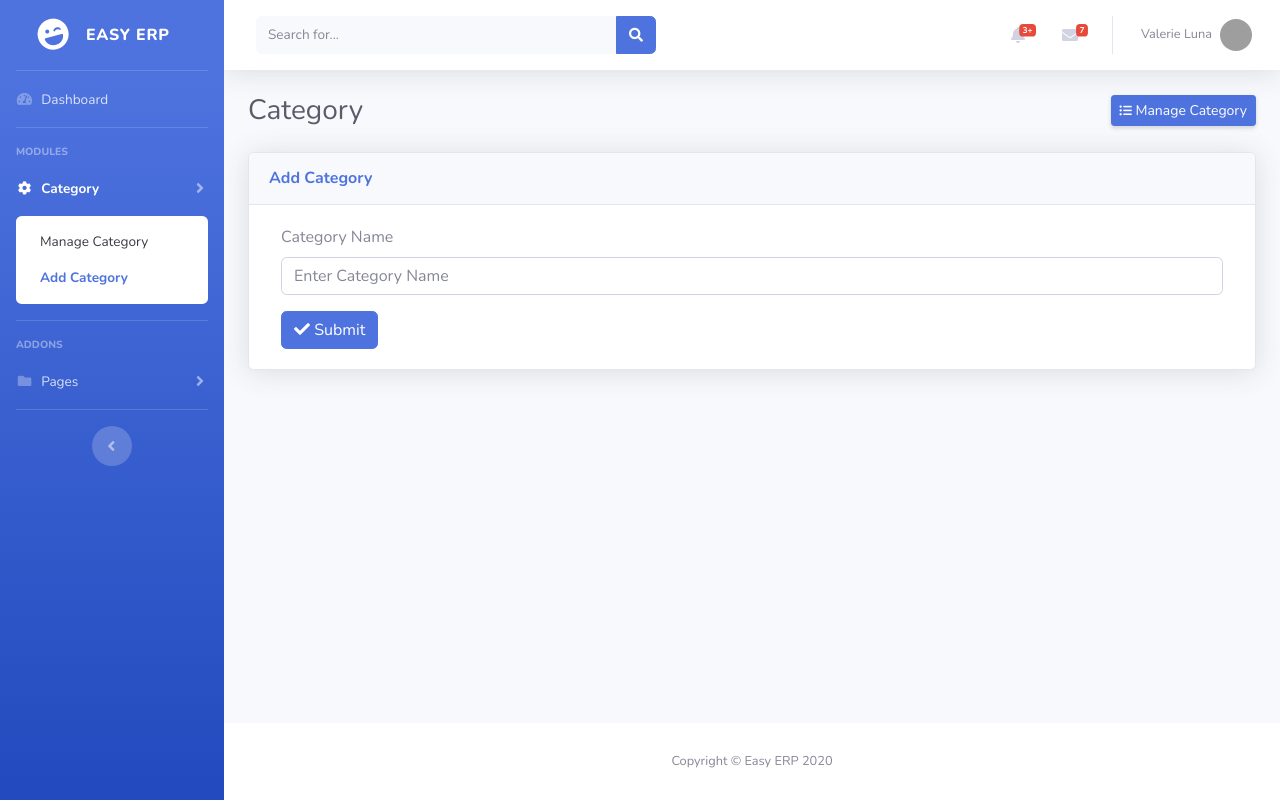
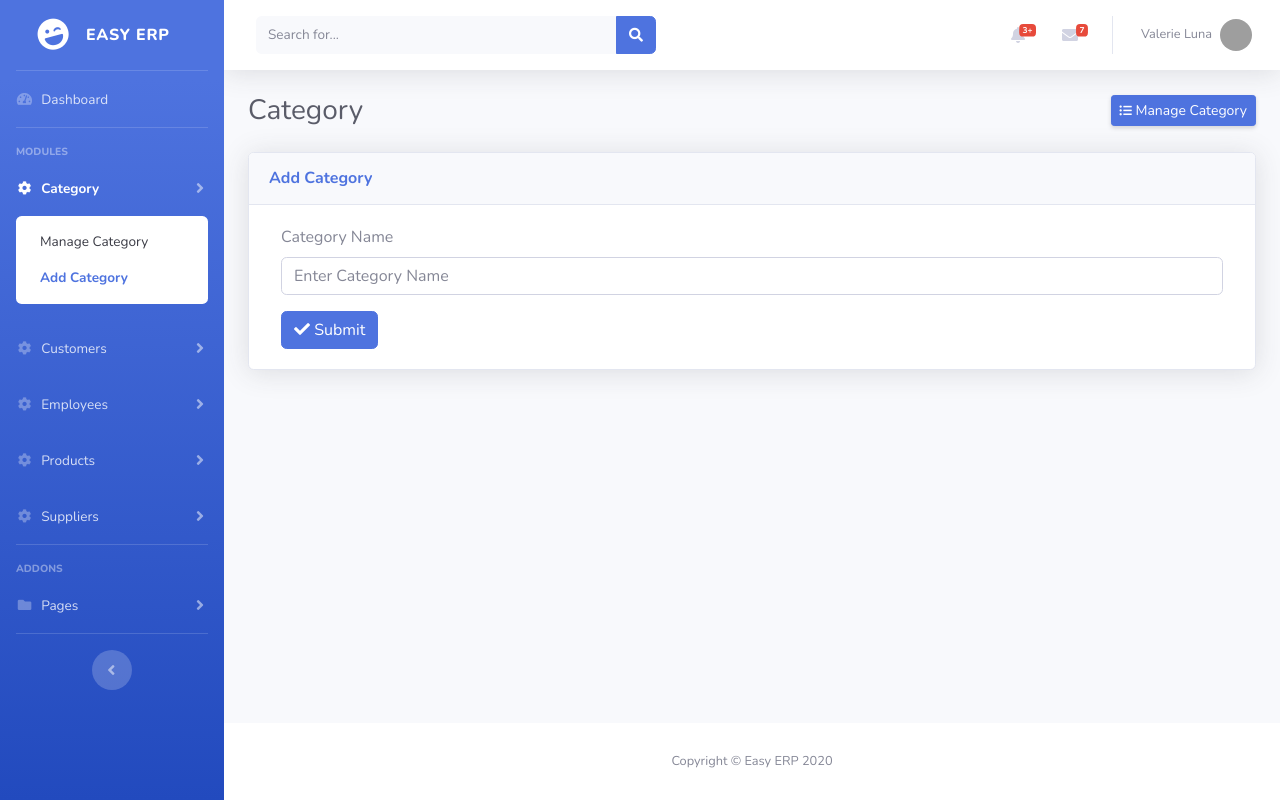
Before and after one commit to ahujadevansh/php_erp, a PHP site: page /pages/add-category.php in a window 1280 px wide. Run offline with PHP 8.4, Linux system fonts and the light colour scheme; grey boxes are pictures that could not be loaded.

Commit message:
sidebar active links

```diff
--- a/views/includes/sidebar.php
+++ b/views/includes/sidebar.php
@@ -36,11 +36,69 @@
   </a>
   <div id="collapseCategory" class="collapse <?= $sidebarSection == 'category' ? 'show' : ''; ?>" aria-labelledby="headingTwo" data-parent="#accordionSidebar">
     <div class="bg-white py-2 collapse-inner rounded">
-      <a class="collapse-item <?= $sidebarSubSection == 'manage_category' ? 'active' : ''; ?>" href="#">Manage Category</a>
-      <a class="collapse-item <?= $sidebarSubSection == 'add_category' ? 'active' : ''; ?>" href="#">Add Category</a>
+      <a class="collapse-item <?= $sidebarSubSection == 'manage_category' ? 'active' : ''; ?>" href="<?= BASEPAGES; ?>manage-category.php">Manage Category</a>
+      <a class="collapse-item <?= $sidebarSubSection == 'add_category' ? 'active' : ''; ?>" href="<?= BASEPAGES; ?>add-category.php">Add Category</a>
     </div>
   </div>
 </li>
+
+<!-- Nav Item - Pages Collapse Menu -->
+<li class="nav-item <?= $sidebarSection == 'customer' ? 'active' : ''; ?>">
+  <a class="nav-link collapsed" href="#" data-toggle="collapse" data-target="#collapseCustomer" aria-expanded="true" aria-controls="collapseCustomer">
+    <i class="fas fa-fw fa-cog"></i>
+    <span>Customers</span>
+  </a>
+  <div id="collapseCustomer" class="collapse <?= $sidebarSection == 'customer' ? 'show' : ''; ?>" aria-labelledby="headingTwo" data-parent="#accordionSidebar">
+    <div class="bg-white py-2 collapse-inner rounded">
+      <a class="collapse-item <?= $sidebarSubSection == 'manage_customer' ? 'active' : ''; ?>" href="<?= BASEPAGES; ?>manage-category.php">Manage Customers</a>
+      <a class="collapse-item <?= $sidebarSubSection == 'add_customer' ? 'active' : ''; ?>" href="<?= BASEPAGES; ?>add-category.php">Add Customer</a>
+    </div>
+  </div>
+</li>
+
+<!-- Nav Item - Pages Collapse Menu -->
+<li class="nav-item <?= $sidebarSection == 'employee' ? 'active' : ''; ?>">
+  <a class="nav-link collapsed" href="#" data-toggle="collapse" data-target="#collapseEmployee" aria-expanded="true" aria-controls="collapseEmployee">
+    <i class="fas fa-fw fa-cog"></i>
+    <span>Employees</span>
+  </a>
+  <div id="collapseEmployee" class="collapse <?= $sidebarSection == 'employee' ? 'show' : ''; ?>" aria-labelledby="headingTwo" data-parent="#accordionSidebar">
+    <div class="bg-white py-2 collapse-inner rounded">
+      <a class="collapse-item <?= $sidebarSubSection == 'manage_employee' ? 'active' : ''; ?>" href="<?= BASEPAGES; ?>manage-category.php">Manage Employees</a>
+      <a class="collapse-item <?= $sidebarSubSection == 'add_employee' ? 'active' : ''; ?>" href="<?= BASEPAGES; ?>add-category.php">Add Employee</a>
+    </div>
+  </div>
+</li>
+
+<!-- Nav Item - Pages Collapse Menu -->
+<li class="nav-item <?= $sidebarSection == 'product' ? 'active' : ''; ?>">
+  <a class="nav-link collapsed" href="#" data-toggle="collapse" data-target="#collapseProduct" aria-expanded="true" aria-controls="collapseProduct">
+    <i class="fas fa-fw fa-cog"></i>
+    <span>Products</span>
+  </a>
+  <div id="collapseProduct" class="collapse <?= $sidebarSection == 'product' ? 'show' : ''; ?>" aria-labelledby="headingTwo" data-parent="#accordionSidebar">
+    <div class="bg-white py-2 collapse-inner rounded">
+      <a class="collapse-item <?= $sidebarSubSection == 'manage_product' ? 'active' : ''; ?>" href="<?= BASEPAGES; ?>manage-category.php">Manage Products</a>
+      <a class="collapse-item <?= $sidebarSubSection == 'check_current_inventory' ? 'active' : ''; ?>" href="<?= BASEPAGES; ?>add-category.php">Check Current Inventory</a>
+      <a class="collapse-item <?= $sidebarSubSection == 'add_product' ? 'active' : ''; ?>" href="<?= BASEPAGES; ?>add-category.php">Add Product</a>
+    </div>
+  </div>
+</li>
+
+<!-- Nav Item - Pages Collapse Menu -->
+<li class="nav-item <?= $sidebarSection == 'supplier' ? 'active' : ''; ?>">
+  <a class="nav-link collapsed" href="#" data-toggle="collapse" data-target="#collapseSupplier" aria-expanded="true" aria-controls="collapseSupplier">
+    <i class="fas fa-fw fa-cog"></i>
+    <span>Suppliers</span>
+  </a>
+  <div id="collapseSupplier" class="collapse <?= $sidebarSection == 'supplier' ? 'show' : ''; ?>" aria-labelledby="headingTwo" data-parent="#accordionSidebar">
+    <div class="bg-white py-2 collapse-inner rounded">
+      <a class="collapse-item <?= $sidebarSubSection == 'manage_supplier' ? 'active' : ''; ?>" href="<?= BASEPAGES; ?>manage-category.php">Manage Suppliers</a>
+      <a class="collapse-item <?= $sidebarSubSection == 'add_supplier' ? 'active' : ''; ?>" href="<?= BASEPAGES; ?>add-category.php">Add Supplier</a>
+    </div>
+  </div>
+</li>
+
 
 <!-- Divider -->
 <hr class="sidebar-divider">
```
Also changed, not shown: views/pages/add-product.php (added, +61 -0 lines), views/pages/add-customer.php (added), views/pages/add-employee.php (added), views/pages/add-supplier.php (added), views/pages/check-current-inventory.php (added), views/pages/manage-customer.php (added), views/pages/manage-employee.php (added), views/pages/manage-product.php (added), views/pages/manage-supplier.php (added).
